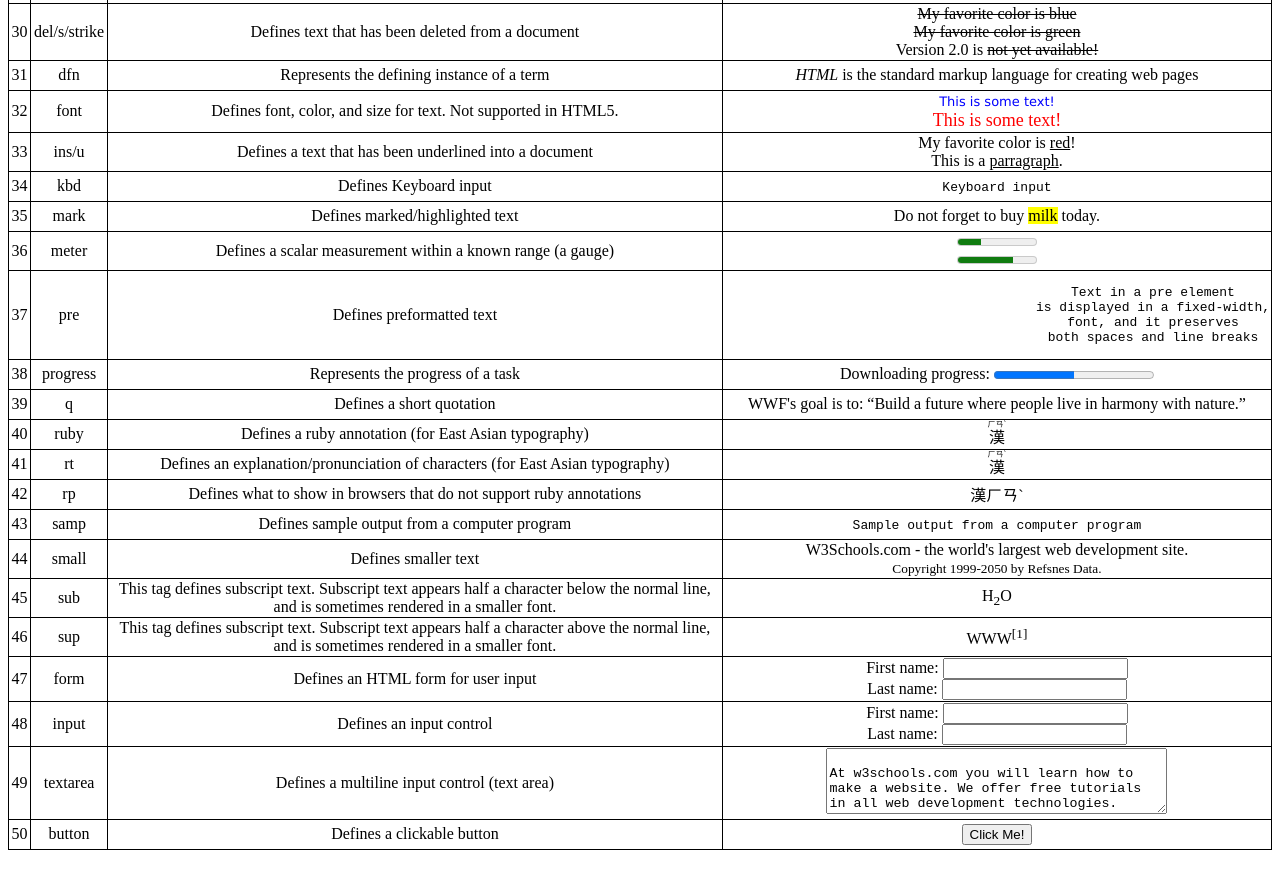
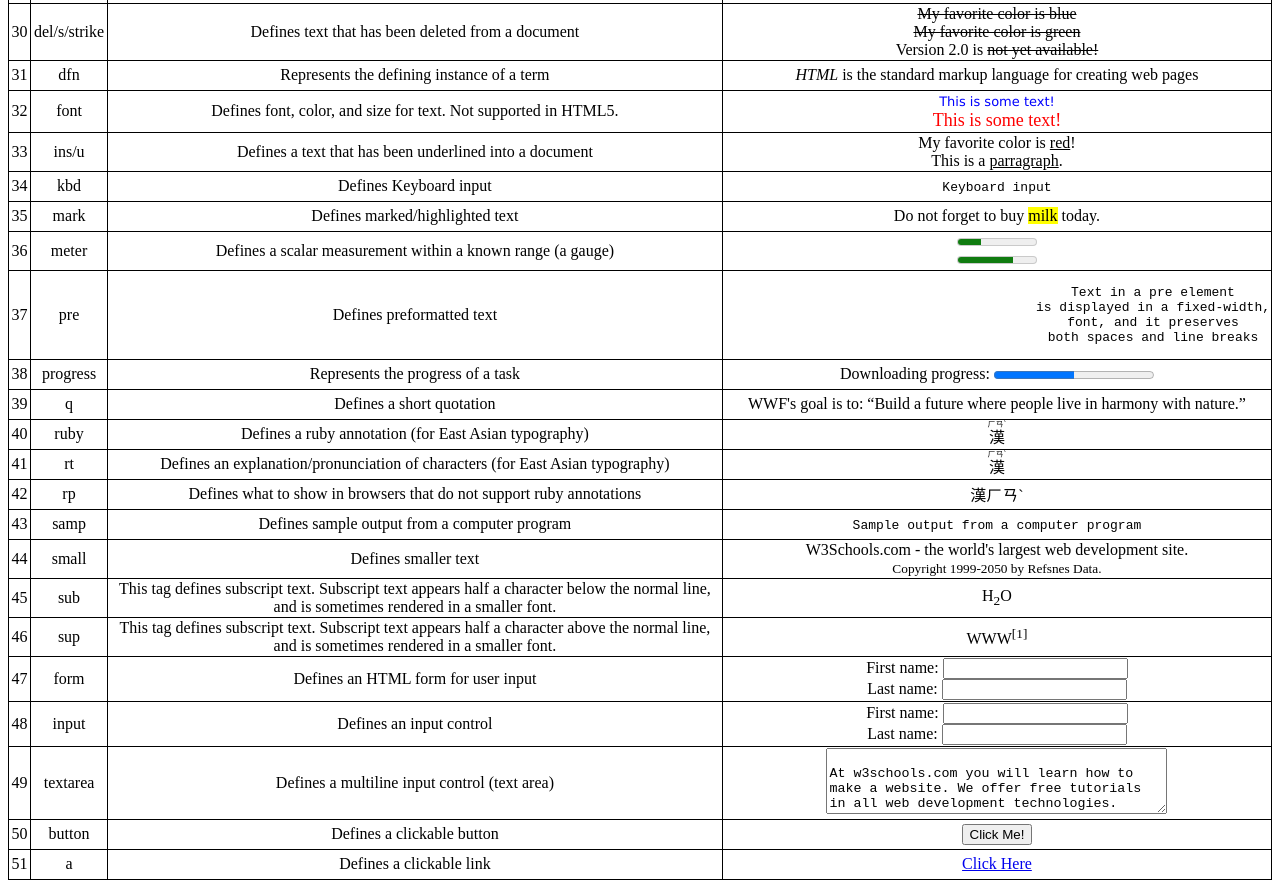
Before and after one commit to abdullahzaki25/ssb6040, a plain HTML site: page index.html in a window 1280 px wide. Shown: the part 1362-2250 px from the top of the page. Before the commit the page ends 2220 px from the top, so only its background shows below. Drawn offline with Linux system fonts and the light colour scheme.

Commit message:
Update index.html

```diff
--- a/index.html
+++ b/index.html
@@ -343,7 +343,13 @@
 				<td>50</td>
 				<td>button</td>
 				<td>Defines a clickable button</td>
-				<td><button type="button" onclick="alert('Hello world!')">Click Me!</button></td>
+				<td><button type="button" onclick="alert('Hello there!')">Click Me!</button></td>
+			</tr>
+			<tr>
+				<td>51</td>
+				<td>a</td>
+				<td>Defines a clickable link</td>
+				<td><a href="https://www.lipsum.com/">Click Here</a></td>
 			</tr>
 		</table>
 
```
